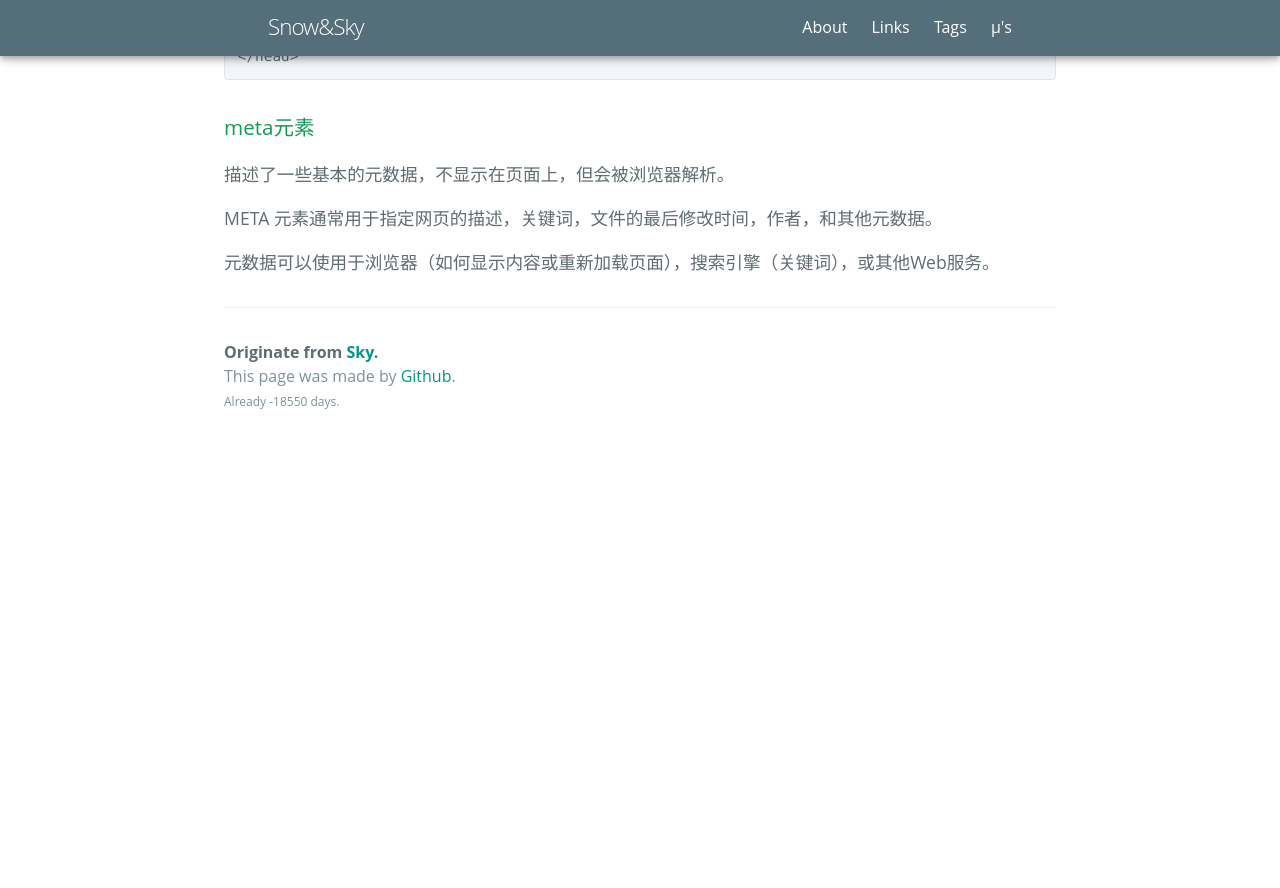
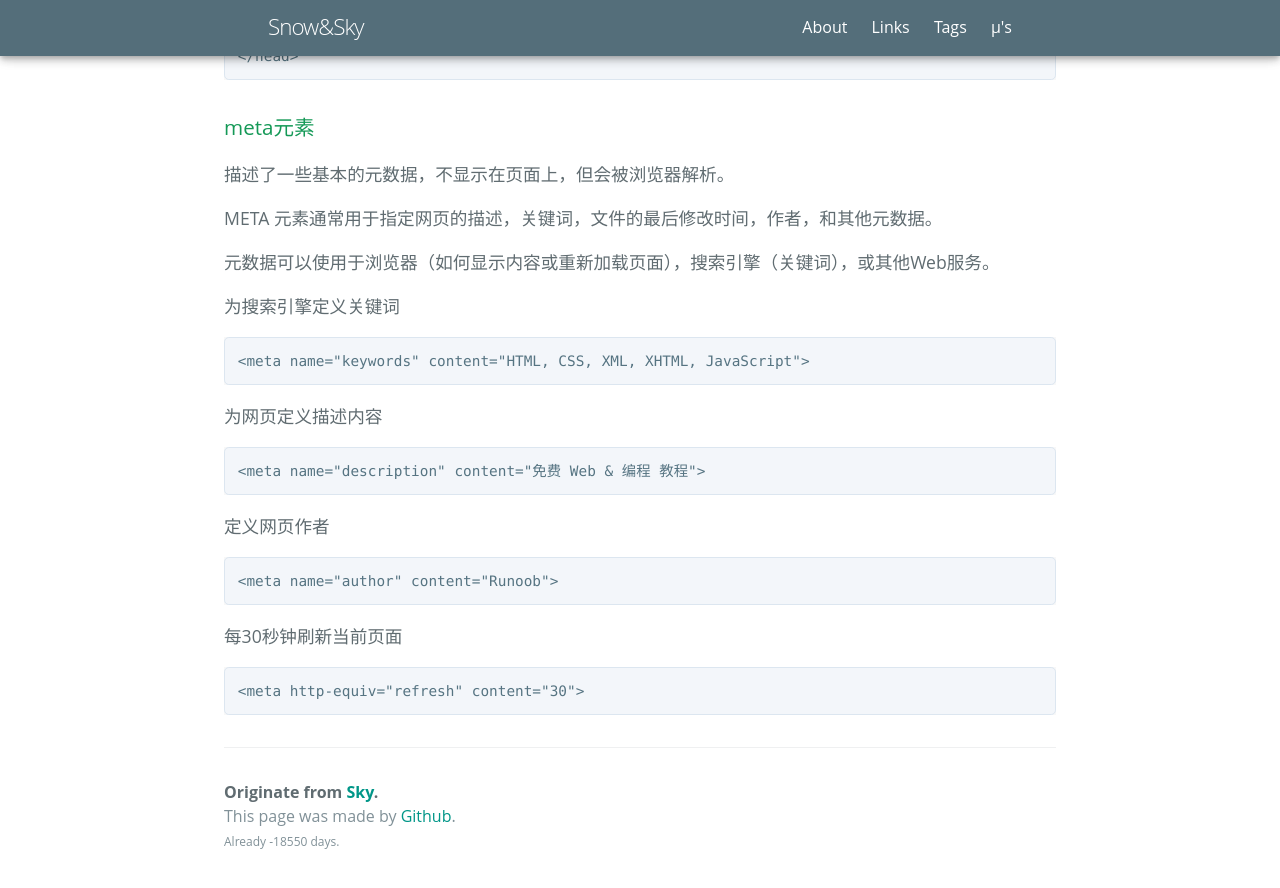
Before and after one commit to NishikinoSky/NishikinoSky.github.io, a Jekyll site: the page built from _posts/2021-5-5-HTML.md, in a window 1280 px wide and 900 px high, scrolled down 5949 px. Shown: the top 888 px of the window. Built offline with Jekyll 4.4.1, drawn with Linux system fonts in a browser that asks for light colours; some web fonts are replaced; before the commit the page ends 6409 px from its top, so only the background shows below that.

Commit message:
Update 2021-5-5-HTML.md

```diff
--- a/_posts/2021-5-5-HTML.md
+++ b/_posts/2021-5-5-HTML.md
@@ -180,3 +180,19 @@ rel="noopener noreferrer"的作用在于阻止钓鱼佬获取有关链接源和
 META 元素通常用于指定网页的描述，关键词，文件的最后修改时间，作者，和其他元数据。
 
 元数据可以使用于浏览器（如何显示内容或重新加载页面），搜索引擎（关键词），或其他Web服务。
+
+为搜索引擎定义关键词
+
+    <meta name="keywords" content="HTML, CSS, XML, XHTML, JavaScript">
+
+为网页定义描述内容
+
+    <meta name="description" content="免费 Web & 编程 教程">
+
+定义网页作者
+
+    <meta name="author" content="Runoob">
+
+每30秒钟刷新当前页面
+
+    <meta http-equiv="refresh" content="30">
```
